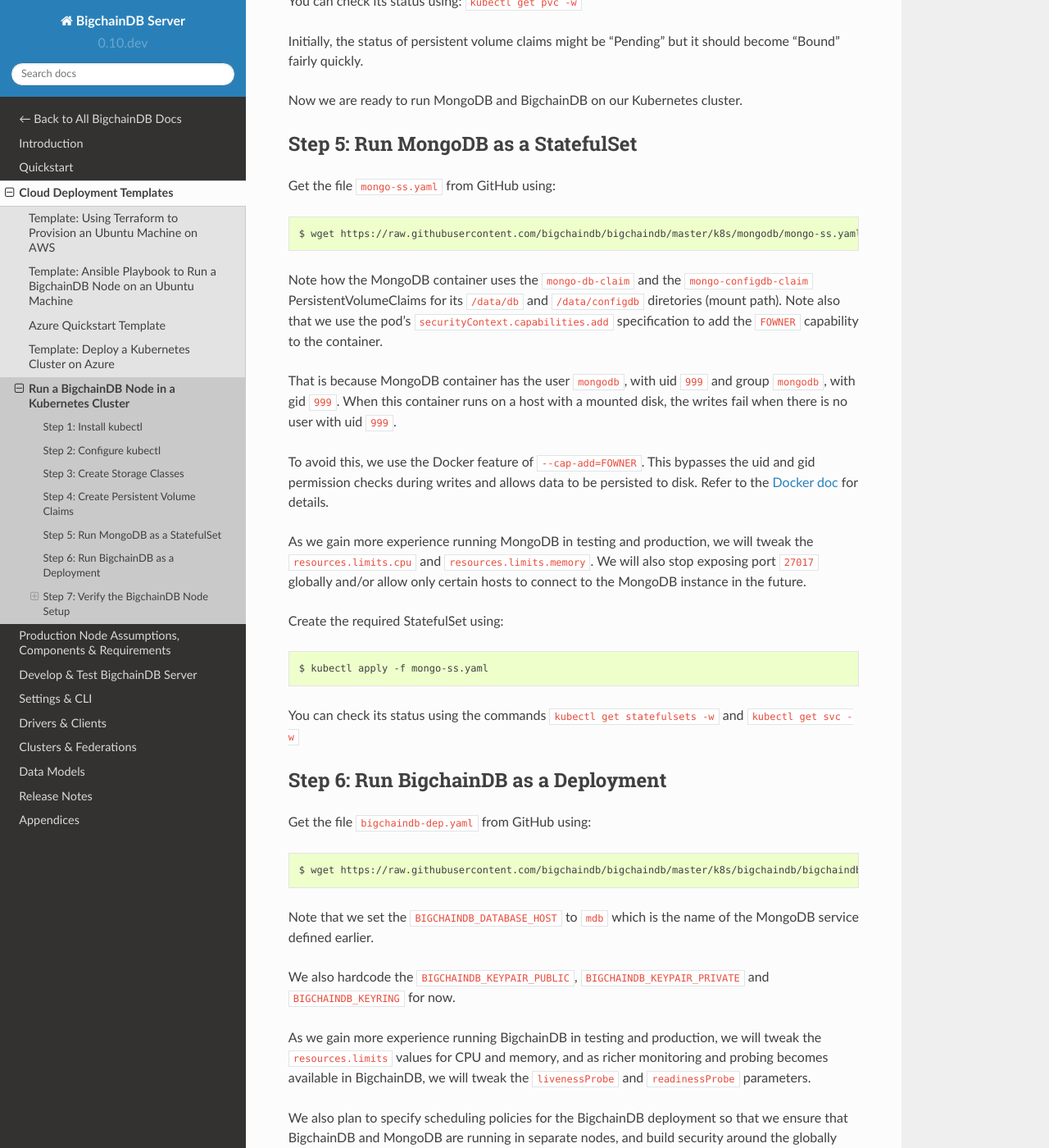
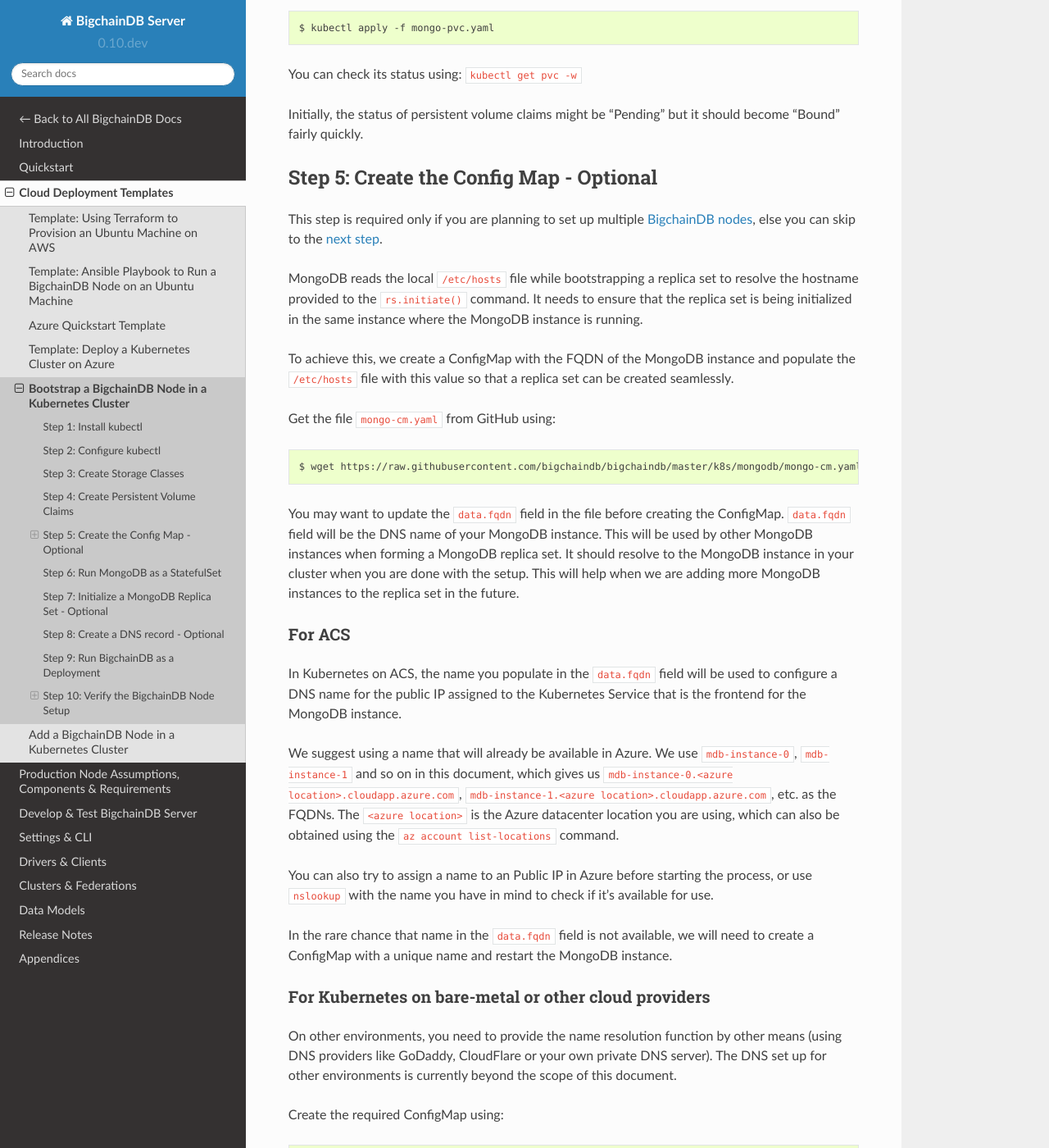
Before and after one commit to bigchaindb/bigchaindb, a Sphinx documentation site: the page built from docs/server/source/cloud-deployment-templates/node-on-kubernetes.rst, in a window 1280 px wide and 1400 px high, scrolled down 2599 px. Shown: the whole window at 82% size. Built offline with Sphinx 7.4.7 and the Read the Docs theme 2.0.0, drawn with Linux system fonts in a browser that asks for light colours; pages that are not in the unit, such as notebooks, are missing from menus; some of the changed text lies outside the part shown.

Commit message:
Single node/cluster bootstrap and node addition workflow in k8s (#1278)
* Combining configs
*  Combining the persistent volume claims into a single file.
*  Combining the storage classes into a single file.

* Updating documentation

* Multiple changes
*  Support for ConfigMap
*  Custom MongoDB container for BigchainDB
*  Update documentation to run a single node on k8s

* Additional documentation

* Documentation to add a node to an existing BigchainDB cluster

* Commit on rolling upgrades

* Fixing minor documentation mistakes

* Documentation updates as per @ttmc's comments

* Block formatting error

* Change in ConfigMap yaml config

```diff
--- a/docs/server/source/cloud-deployment-templates/index.rst
+++ b/docs/server/source/cloud-deployment-templates/index.rst
@@ -15,3 +15,4 @@
    azure-quickstart-template
    template-kubernetes-azure
    node-on-kubernetes
+   add-node-on-kubernetes
--- a/docs/server/source/cloud-deployment-templates/node-on-kubernetes.rst
+++ b/docs/server/source/cloud-deployment-templates/node-on-kubernetes.rst
@@ -1,5 +1,11 @@
-Run a BigchainDB Node in a Kubernetes Cluster
-=============================================
+Bootstrap a BigchainDB Node in a Kubernetes Cluster
+===================================================
+
+**Refer this document if you are starting your first BigchainDB instance in
+a BigchainDB cluster or starting a stand-alone BigchainDB instance**
+
+**If you want to add a new BigchainDB node to an existing cluster, refer**
+:doc:`this <add-node-on-kubernetes>`
 
 Assuming you already have a `Kubernetes <https://kubernetes.io/>`_
 cluster up and running, this page describes how to run a
@@ -90,24 +96,21 @@
 `az storage account create <https://docs.microsoft.com/en-us/cli/azure/storage/account#create>`_.
 
 
-Get the files ``mongo-data-db-sc.yaml`` and ``mongo-data-configdb-sc.yaml``
-from GitHub using:
+Get the file ``mongo-sc.yaml`` from GitHub using:
 
 .. code:: bash
 
-   $ wget https://raw.githubusercontent.com/bigchaindb/bigchaindb/master/k8s/mongodb/mongo-data-db-sc.yaml
-   $ wget https://raw.githubusercontent.com/bigchaindb/bigchaindb/master/k8s/mongodb/mongo-data-configdb-sc.yaml
+   $ wget https://raw.githubusercontent.com/bigchaindb/bigchaindb/master/k8s/mongodb/mongo-sc.yaml
 
 You may want to update the ``parameters.location`` field in both the files to
 specify the location you are using in Azure.
 
 
-Create the required StorageClass using
+Create the required storage classes using
 
 .. code:: bash
 
-   $ kubectl apply -f mongo-data-db-sc.yaml
-   $ kubectl apply -f mongo-data-configdb-sc.yaml
+   $ kubectl apply -f mongo-sc.yaml
 
 
 You can check if it worked using ``kubectl get storageclasses``.
@@ -128,13 +131,11 @@
 Next, we'll create two PersistentVolumeClaim objects ``mongo-db-claim`` and
 ``mongo-configdb-claim``.
 
-Get the files ``mongo-data-db-sc.yaml`` and ``mongo-data-configdb-sc.yaml``
-from GitHub using:
+Get the file ``mongo-pvc.yaml`` from GitHub using:
 
 .. code:: bash
 
-   $ wget https://raw.githubusercontent.com/bigchaindb/bigchaindb/master/k8s/mongodb/mongo-data-db-pvc.yaml
-   $ wget https://raw.githubusercontent.com/bigchaindb/bigchaindb/master/k8s/mongodb/mongo-data-configdb-pvc.yaml
+   $ wget https://raw.githubusercontent.com/bigchaindb/bigchaindb/master/k8s/mongodb/mongo-pvc.yaml
 
 Note how there's no explicit mention of Azure, AWS or whatever.
 ``ReadWriteOnce`` (RWO) means the volume can be mounted as
@@ -161,9 +161,81 @@
 but it should become "Bound" fairly quickly.
 
 
+Step 5: Create the Config Map - Optional
+----------------------------------------
+
+This step is required only if you are planning to set up multiple
+`BigchainDB nodes
+<https://docs.bigchaindb.com/en/latest/terminology.html#node>`_, else you can
+skip to the :ref:`next step <Step 6: Run MongoDB as a StatefulSet>`.
+
+MongoDB reads the local ``/etc/hosts`` file while bootstrapping a replica set
+to resolve the hostname provided to the ``rs.initiate()`` command. It needs to
+ensure that the replica set is being initialized in the same instance where
+the MongoDB instance is running.
+
+To achieve this, we create a ConfigMap with the FQDN of the MongoDB instance
+and populate the ``/etc/hosts`` file with this value so that a replica set can
+be created seamlessly.
+
+Get the file ``mongo-cm.yaml`` from GitHub using:
+
+.. code:: bash
+
+   $ wget https://raw.githubusercontent.com/bigchaindb/bigchaindb/master/k8s/mongodb/mongo-cm.yaml
+
+You may want to update the ``data.fqdn`` field in the file before creating the
+ConfigMap. ``data.fqdn`` field will be the DNS name of your MongoDB instance.
+This will be used by other MongoDB instances when forming a MongoDB
+replica set. It should resolve to the MongoDB instance in your cluster when
+you are done with the setup. This will help when we are adding more MongoDB
+instances to the replica set in the future.
+
+
+For ACS
+^^^^^^^
+In Kubernetes on ACS, the name you populate in the ``data.fqdn`` field
+will be used to configure a DNS name for the public IP assigned to the
+Kubernetes Service that is the frontend for the MongoDB instance.
+
+We suggest using a name that will already be available in Azure.
+We use ``mdb-instance-0``, ``mdb-instance-1`` and so on in this document,
+which gives us ``mdb-instance-0.<azure location>.cloudapp.azure.com``,
+``mdb-instance-1.<azure location>.cloudapp.azure.com``, etc. as the FQDNs.
+The ``<azure location>`` is the Azure datacenter location you are using,
+which can also be obtained using the ``az account list-locations`` command.
+
+You can also try to assign a name to an Public IP in Azure before starting
+the process, or use ``nslookup`` with the name you have in mind to check
+if it's available for use.
+
+In the rare chance that name in the ``data.fqdn`` field is not available,
+we will need to create a ConfigMap with a unique name and restart the
+MongoDB instance.
+
+For Kubernetes on bare-metal or other cloud providers
+^^^^^^^^^^^^^^^^^^^^^^^^^^^^^^^^^^^^^^^^^^^^^^^^^^^^^
+
+On other environments, you need to provide the name resolution function
+by other means (using DNS providers like GoDaddy, CloudFlare or your own
+private DNS server). The DNS set up for other environments is currently
+beyond the scope of this document.
+
+
+Create the required ConfigMap using:
+
+.. code:: bash
+
+   $ kubectl apply -f mongo-cm.yaml
+
+
+You can check its status using: ``kubectl get cm``
+
+
+
 Now we are ready to run MongoDB and BigchainDB on our Kubernetes cluster.
 
-Step 5: Run MongoDB as a StatefulSet
+Step 6: Run MongoDB as a StatefulSet
 ------------------------------------
 
 Get the file ``mongo-ss.yaml`` from GitHub using:
@@ -188,7 +260,7 @@
 This bypasses the uid and gid permission checks during writes and allows data
 to be persisted to disk.
 Refer to the
-`Docker doc <https://docs.docker.com/engine/reference/run/#runtime-privilege-and-linux-capabilities>`_
+`Docker docs <https://docs.docker.com/engine/reference/run/#runtime-privilege-and-linux-capabilities>`_
 for details.
 
 As we gain more experience running MongoDB in testing and production, we will
@@ -205,8 +277,91 @@
 You can check its status using the commands ``kubectl get statefulsets -w``
 and ``kubectl get svc -w``
 
+You may have to wait for upto 10 minutes wait for disk to be created
+and attached on the first run. The pod can fail several times with the message
+specifying that the timeout for mounting the disk has exceeded.
 
-Step 6: Run BigchainDB as a Deployment
+
+Step 7: Initialize a MongoDB Replica Set - Optional
+---------------------------------------------------
+
+This step is required only if you are planning to set up multiple
+`BigchainDB nodes
+<https://docs.bigchaindb.com/en/latest/terminology.html#node>`_, else you can
+skip to the :ref:`step 9 <Step 9: Run BigchainDB as a Deployment>`.
+
+
+Login to the running MongoDB instance and access the mongo shell using:
+
+.. code:: bash
+
+   $ kubectl exec -it mdb-0 -c mongodb -- /bin/bash
+   root@mdb-0:/# mongo --port 27017
+
+We initialize the replica set by using the ``rs.initiate()`` command from the
+mongo shell. Its syntax is:
+
+.. code:: bash
+
+    rs.initiate({
+        _id : "<replica-set-name",
+        members: [ {
+          _id : 0,
+          host : "<fqdn of this instance>:<port number>"
+        } ]
+    })
+
+An example command might look like:
+
+.. code:: bash
+
+   > rs.initiate({ _id : "bigchain-rs", members: [ { _id : 0, host :"mdb-instance-0.westeurope.cloudapp.azure.com:27017" } ] })
+
+
+where ``mdb-instance-0.westeurope.cloudapp.azure.com`` is the value stored in
+the ``data.fqdn`` field in the ConfigMap created using ``mongo-cm.yaml``.
+
+
+You should see changes in the mongo shell prompt from ``>``
+to ``bigchain-rs:OTHER>`` to ``bigchain-rs:SECONDARY>`` and finally
+to ``bigchain-rs:PRIMARY>``.
+
+You can use the ``rs.conf()`` and the ``rs.status()`` commands to check the
+detailed replica set configuration now.
+
+
+Step 8: Create a DNS record - Optional
+--------------------------------------
+
+This step is required only if you are planning to set up multiple
+`BigchainDB nodes
+<https://docs.bigchaindb.com/en/latest/terminology.html#node>`_, else you can
+skip to the :ref:`next step <Step 9: Run BigchainDB as a Deployment>`.
+
+Since we currently rely on Azure to provide us with a public IP and manage the
+DNS entries of MongoDB instances, we detail only the steps required for ACS
+here.
+
+Select the current Azure resource group and look for the ``Public IP``
+resource. You should see at least 2 entries there - one for the Kubernetes
+master and the other for the MongoDB instance. You may have to ``Refresh`` the
+Azure web page listing the resources in a resource group for the latest
+changes to be reflected.
+
+Select the ``Public IP`` resource that is attached to your service (it should
+have the Kubernetes cluster name alongwith a random string),
+select ``Configuration``, add the DNS name that was added in the
+ConfigMap earlier, click ``Save``, and wait for the changes to be applied.
+
+To verify the DNS setting is operational, you can run ``nslookup <dns
+name added in ConfigMap>`` from your local Linux shell.
+
+
+This will ensure that when you scale the replica set later, other MongoDB
+members in the replica set can reach this instance.
+
+
+Step 9: Run BigchainDB as a Deployment
 --------------------------------------
 
 Get the file ``bigchaindb-dep.yaml`` from GitHub using:
@@ -239,23 +394,23 @@
 You can check its status using the command ``kubectl get deploy -w``
 
 
-Step 7: Verify the BigchainDB Node Setup
-----------------------------------------
+Step 10: Verify the BigchainDB Node Setup
+-----------------------------------------
 
-Step 7.1: Testing Externally
-^^^^^^^^^^^^^^^^^^^^^^^^^^^^
+Step 10.1: Testing Externally
+^^^^^^^^^^^^^^^^^^^^^^^^^^^^^
 
-Try to access the ``<dns/ip of your exposed service endpoint>:9984`` on your
-browser. You must receive a json output that shows the BigchainDB server
-version among other things.
+Try to access the ``<dns/ip of your exposed bigchaindb service endpoint>:9984``
+on your browser. You must receive a json output that shows the BigchainDB
+server version among other things.
 
-Try to access the ``<dns/ip of your exposed service endpoint>:27017`` on your
-browser. You must receive a message from MongoDB stating that it doesn't allow
-HTTP connections to the port anymore.
+Try to access the ``<dns/ip of your exposed mongodb service endpoint>:27017``
+on your browser. You must receive a message from MongoDB stating that it
+doesn't allow HTTP connections to the port anymore.
 
 
-Step 7.2: Testing Internally
-^^^^^^^^^^^^^^^^^^^^^^^^^^^^
+Step 10.2: Testing Internally
+^^^^^^^^^^^^^^^^^^^^^^^^^^^^^
 
 Run a container that provides utilities like ``nslookup``, ``curl`` and ``dig``
 on the cluster and query the internal DNS and IP endpoints.
@@ -270,7 +425,7 @@
 .. code:: bash
 
    $ nslookup mdb
-   $ dig +noall +answer _mdb_port._tcp.mdb.default.svc.cluster.local SRV
+   $ dig +noall +answer _mdb-port._tcp.mdb.default.svc.cluster.local SRV
    $ curl -X GET http://mdb:27017
    $ curl -X GET http://bdb:9984
 
```
Also changed, not shown: other parts of docs/server/source/cloud-deployment-templates/node-on-kubernetes.rst (+2 -3 lines), docs/root/source/terminology.md (+1 -1 lines), docs/server/source/cloud-deployment-templates/add-node-on-kubernetes.rst (added, +167 -0 lines), k8s/mongodb/container/README.md (added), 13 other files.
